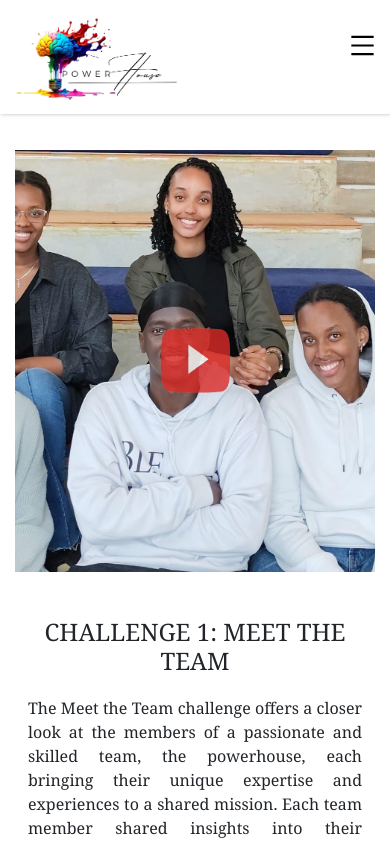
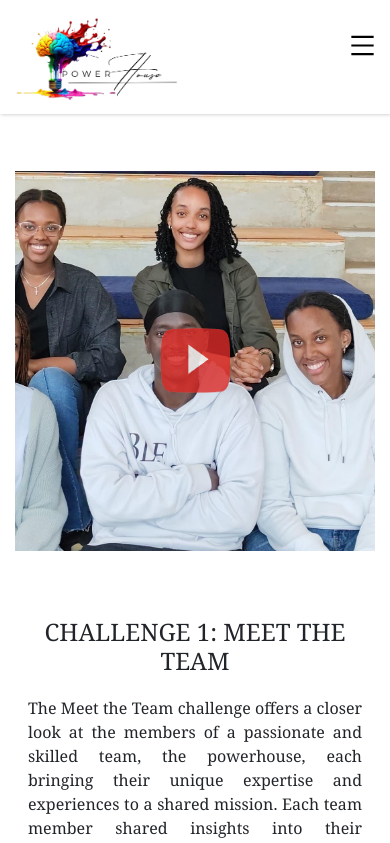
Before and after one commit to Nicole-Mbera/powerhouse, a React (Create React App) app: page /challenges in a window 390 px wide. Shown: the top 843 px of the page. Built offline with nearby package versions, Linux system fonts and the light colour scheme.

Commit message:
challenge 1

```diff
--- a/src/views/challenges.css
+++ b/src/views/challenges.css
@@ -137,7 +137,7 @@
     }
     .thumbnail-image{
         width: 100%;
-        height: 50vh;
+        height: 45vh;
         object-fit: cover;
 
     }
```
